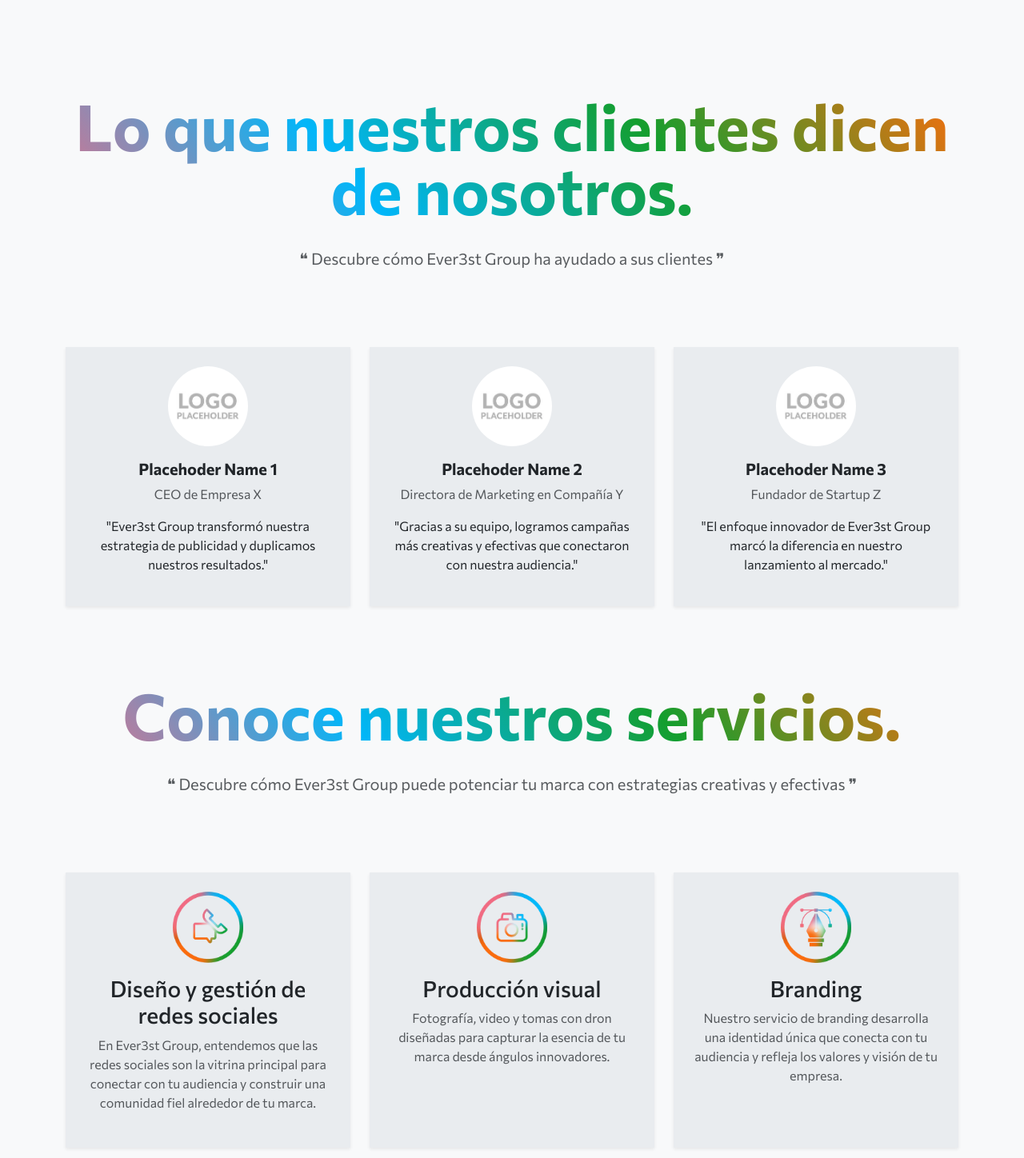
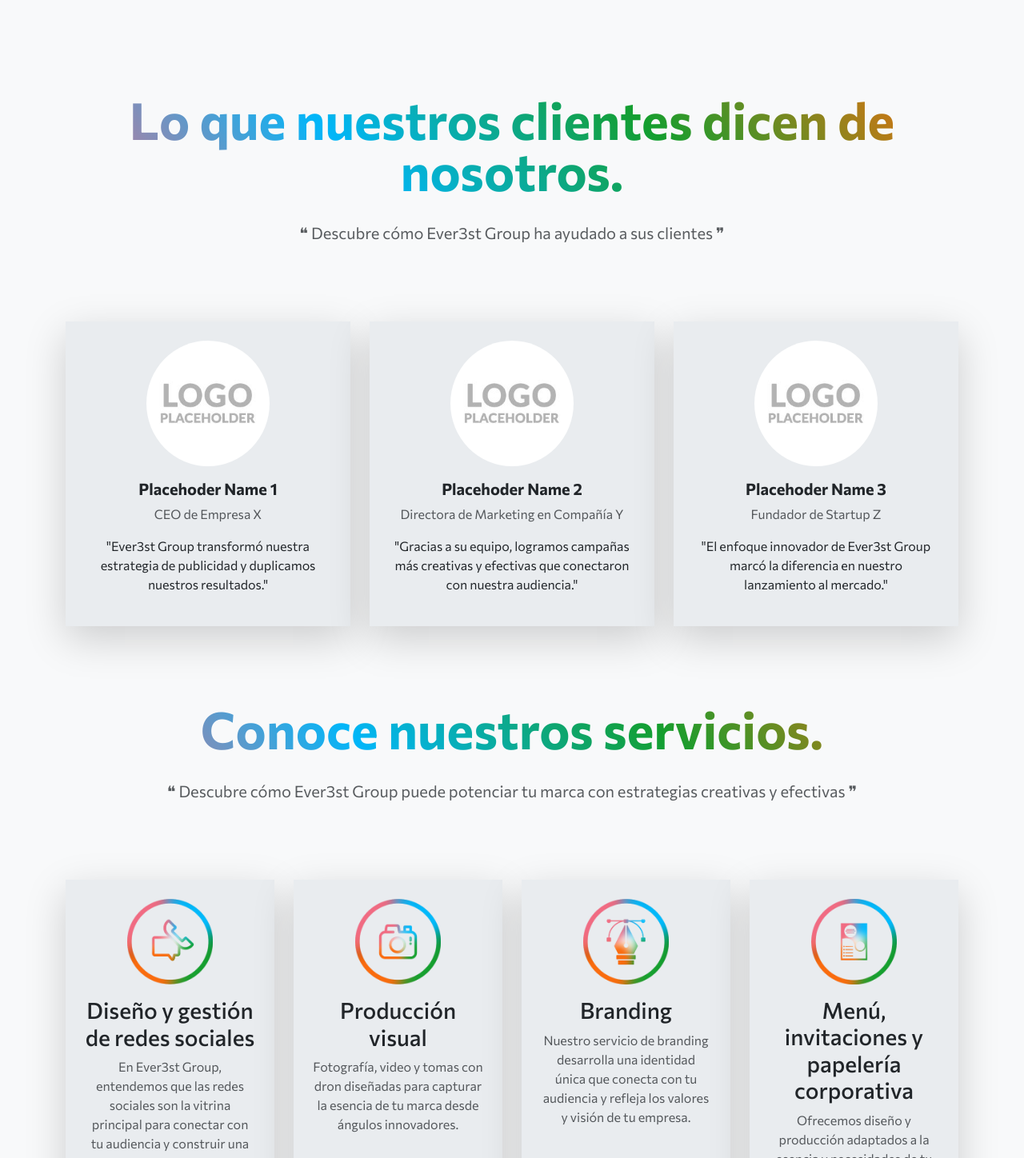
Before and after one commit to DaveLop23/ever3st, a React (Create React App) app: page / in a window 1280 px wide. Shown: the part 782-2230 px from the top of the page at 80% size. Built offline with nearby package versions, Linux system fonts and the light colour scheme.

Commit message:
mejora
mejora de distribucion entre cards

```diff
--- a/src/components/Plans.jsx
+++ b/src/components/Plans.jsx
@@ -61,8 +61,8 @@ const plans = [
 const Plans = () => {
   return (
     <>
-      <section id="plans" className="py-5 bg-light" style={{ paddingBottom: -10, fontFamily: '"Commissioner", sans-serif' }}>
-        <h1 className="display-1 lh-1 mb-4 fw-bolder  text-center text-gradient">  ¡Que tu negocio destaque! </h1>
+      <section id="plans" className="py-5 bg-light" style={{ fontFamily: '"Commissioner", sans-serif' }}>
+        <h1 className="display-3 lh-1 mb-4 fw-bolder text-center text-gradient">¡Que tu negocio destaque!</h1>
         <div className="container-fluid text-center" style={{ backgroundColor: '#01A6DC', overflowX: 'hidden' }}>
           <div className="row justify-content-center align-items-center">
             <div className="col-auto">
@@ -80,26 +80,30 @@ const Plans = () => {
 
       <section className="py-5 bg-light" style={{ fontFamily: '"Commissioner", sans-serif' }}>
         <div className="container">
-          <div className="row gx-4 gy-5">
+          <div className="row gx-5 gy-4">
             {plans.map((plan, index) => (
-              <div className="col-md-6 col-lg-4" key={index}>
-                <div className="d-flex justify-content-center mb-3">
+              <div className="col-sm-12 col-md-6 col-lg-4" key={index}>
+                <div className="text-center mb-3">
                   <img
+                    src={plan.img}
+                    alt={plan.alt}
+                    className="img-fluid rounded"
+                    style={{ maxWidth: '80%', height: 'auto', objectFit: 'contain' }}
                     loading="lazy"
-                    src={plan.img} alt={plan.alt} className="i" />
+                  />
                 </div>
-                <div className="card feature-card p-4 shadow-sm" style={{ backgroundColor: plan.bgColor }}>
-                  <ul className="list-unstyled fw-light text-white">
+                <div className="card feature-card p-4 shadow-lg" style={{ backgroundColor: plan.bgColor, borderRadius: '10px' }}>
+                  <ul className="list-unstyled fw-light text-white mb-3">
                     {plan.features.map((feature, idx) => (
-                      <li key={idx}> - {feature} </li>
+                      <li key={idx}>• {feature}</li>
                     ))}
                   </ul>
-                  <ul className="list-unstyled fw-bolder text-white">
+                  <ul className="list-unstyled fw-bolder text-white mb-3">
                     {plan.boldFeatures.map((boldFeature, idx) => (
-                      <li key={idx}> - {boldFeature} </li>
+                      <li key={idx}>• {boldFeature}</li>
                     ))}
                   </ul>
-                  <p className="list-unstyled fw-light text-white">{plan.disclaimer}</p>
+                  <p className="fw-light text-white">{plan.disclaimer}</p>
                 </div>
               </div>
             ))}
--- a/src/components/Services.jsx
+++ b/src/components/Services.jsx
@@ -37,22 +37,22 @@ const Services = () => {
       <div className="container">
         <div className="row text-center mb-5">
           <div className="col">
-            <h1 className="display-1 lh-1 mb-3 fw-bolder text-gradient">  Conoce nuestros servicios. </h1>
+            <h1 className="display-3 lh-1 mb-3 fw-bolder text-gradient"> Conoce nuestros servicios. </h1>
             <p className="lead fw-normal text-muted mb-5"> ❝ Descubre cómo Ever3st Group puede potenciar tu marca con estrategias creativas y efectivas ❞ </p>
           </div>
         </div>
 
-        {/* Sección de servicios */}
+        {/* Sección de servicios con una distribución de 2 columnas y espacio entre las cards */}
         <div className="row g-4">
           {services.map((service, index) => (
-            <div className="col-md-4" key={index}>
-              <div className="feature-card text-center p-4 h-100 shadow-sm" style={{ backgroundColor: '#e9ecef' }}>
+            <div className="col-md-6 col-lg-3" key={index}>
+              <div className="feature-card text-center p-4 h-100 shadow-lg" style={{ backgroundColor: '#e9ecef' }}>
                 <img
                   src={service.img}
                   alt={service.alt}
                   loading="lazy"
                   className="mb-3 img-fluid"
-                  style={{ width: '30%', height: '30%', objectFit: 'contain' }}
+                  style={{ maxWidth: '50%', objectFit: 'contain' }}
                 />
                 <h3 className="font-alt">{service.title}</h3>
                 <p className="text-muted">{service.description}</p>
--- a/src/components/Testimonials.jsx
+++ b/src/components/Testimonials.jsx
@@ -28,23 +28,22 @@ const Testimonials = () => {
             <div className="container">
                 <div className="row text-center mb-5">
                     <div className="col">
-                        <h1 className="display-1 lh-1 mb-3 fw-bolder text-gradient">  Lo que nuestros clientes dicen de nosotros. </h1>
+                        <h1 className="display-3 lh-1 mb-3 fw-bolder text-gradient"> Lo que nuestros clientes dicen de nosotros. </h1>
                         <p className="lead fw-normal text-muted mb-5"> ❝ Descubre cómo Ever3st Group ha ayudado a sus clientes ❞ </p>
                     </div>
                 </div>
                 <div className="row g-4">
                     {testimonials.map((testimonial, index) => (
-                        <div className="col-md-4" key={index}>
-                            <div className="feature-card text-center p-4 h-100 shadow-sm" style={{ backgroundColor: '#e9ecef' }}>
-
+                        <div className="col-md-6 col-lg-4" key={index}>
+                            <div className="feature-card text-center p-4 h-100 shadow-lg" style={{ backgroundColor: '#e9ecef' }}>
                                 <div className="card-body">
                                     <img
                                         src={testimonial.image}
                                         loading="lazy"
                                         alt={`Testimonio de ${testimonial.name}`}
                                         className="rounded-circle mb-3 img-fluid"
-                                        style={{ width: '100px', height: '100px', objectFit: 'cover' }}
-                                    />
+                                        style={{ maxWidth: '50%', objectFit: 'contain' }}
+                                        />
                                     <h5 className="fw-bold">{testimonial.name}</h5>
                                     <p className="text-muted">{testimonial.position}</p>
                                     <p>"{testimonial.testimonial}"</p>
```
